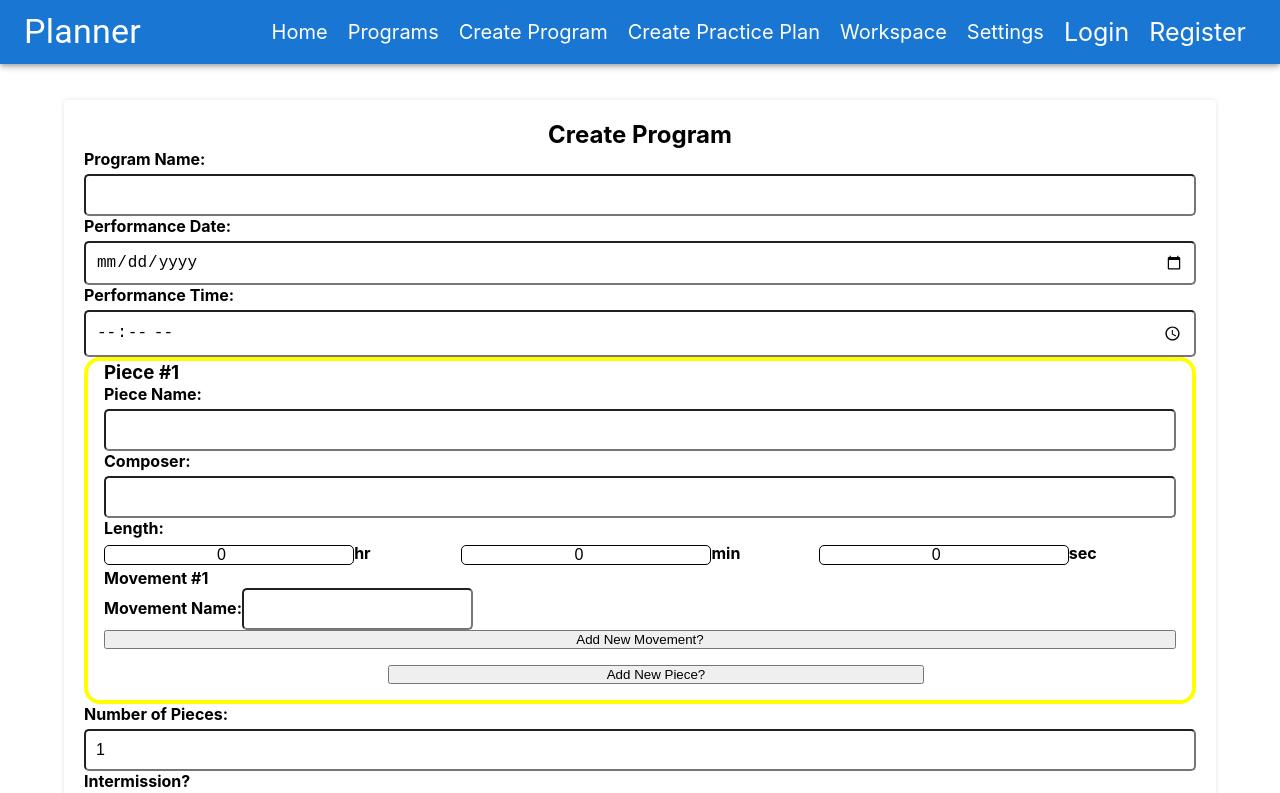
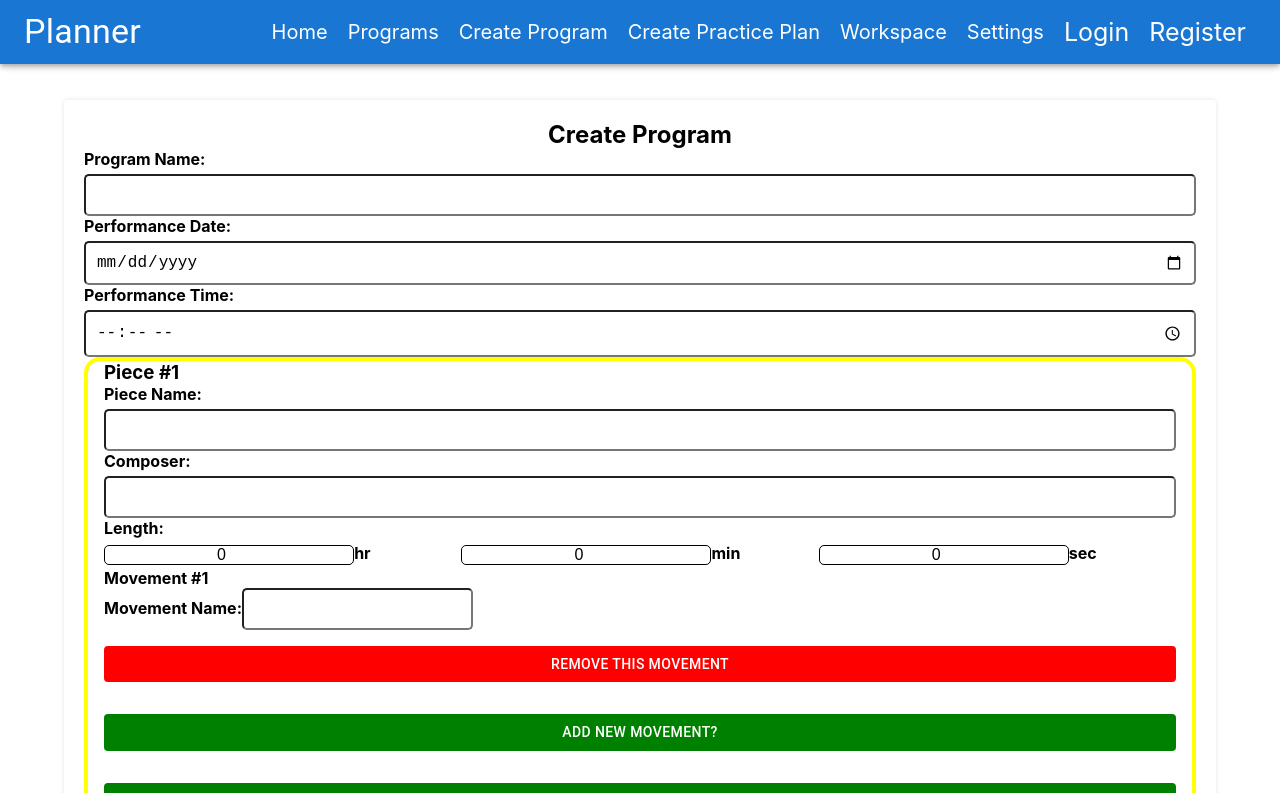
Before and after one commit to shoneriki/mern-practice, a React (Create React App) app in the folder client/: page /program/create in a window 1280 px wide. Shown: the top 793 px of the page. Built offline with nearby package versions, Linux system fonts and the light colour scheme.

Commit message:
changed buttons to MUI

```diff
--- a/client/src/App.css
+++ b/client/src/App.css
@@ -124,16 +124,6 @@ a {
   padding: 0 1rem;
 }
 
-.piece .btn-div {
-  width: 100%;
-  display: flex;
-  justify-content: center;
-  margin: 1rem;
-}
-
-.btn-div button {
-  width: 50%;
-}
 
 .piece .time-input {
   display: flex;
--- a/client/src/pages/create-program.js
+++ b/client/src/pages/create-program.js
@@ -3,6 +3,13 @@ import axios from "axios";
 import { useGetUserID } from "../hooks/useGetUserID";
 import {useNavigate} from "react-router-dom";
 import {useCookies} from "react-cookie";
+
+import {
+  Button,
+  Box,
+} from "@mui/material";
+import { styled } from "@mui/system";
+import MenuIcon from "@mui/icons-material/Menu";
 
 
 export const CreateProgram = () => {
@@ -127,6 +134,42 @@ const addPiece = () => {
     });
   };
 
+  const removePiece = (pieceIndex) => {
+    setProgram((prevState) => {
+      if (prevState.pieces.length <= 1) {
+        alert("At least one piece must remain.");
+        return prevState;
+      }
+      const newPieces = [...prevState.pieces];
+      newPieces.splice(pieceIndex, 1);
+      return {
+        ...prevState,
+        numOfPieces: prevState.numOfPieces - 1,
+        pieces: newPieces,
+      };
+    });
+  };
+
+  const removeMovement = (pieceIndex, movementIndex) => {
+    setProgram((prevState) => {
+      const newPieces = [...prevState.pieces];
+      if (newPieces[pieceIndex].movements.length <= 1) {
+        alert("At least one movement must remain in each piece.");
+        return prevState;
+      }
+      const newMovements = [...newPieces[pieceIndex].movements];
+      newMovements.splice(movementIndex, 1);
+      newPieces[pieceIndex] = {
+        ...newPieces[pieceIndex],
+        movements: newMovements,
+      };
+      return {
+        ...prevState,
+        pieces: newPieces,
+      };
+    });
+  };
+
 
 
   const handleSubmit = async (event) => {
@@ -177,7 +220,7 @@ const addPiece = () => {
         />
         {program.pieces.map((piece, pieceIndex) => {
           return (
-            <div key={pieceIndex} class="piece">
+            <Box key={pieceIndex} class="piece">
               <h3>Piece #{pieceIndex + 1}</h3>
               <label htmlFor={`piece-${pieceIndex}-name`}>Piece Name:</label>
               <input
@@ -251,20 +294,52 @@ const addPiece = () => {
                         handleChangeMovement(event, pieceIndex, movementIndex)
                       }
                     />
+                    <Button
+                      sx={{
+                        color: "white",
+                        backgroundColor: "red",
+                        width: "100%",
+                        margin: "1rem 0",
+                      }}
+                      onClick={() => removeMovement(pieceIndex, movementIndex)}
+                    >
+                      Remove this movement
+                    </Button>
                   </div>
                 );
               })}
 
-              <button type="button" onClick={() => addMovement(pieceIndex)}>
+              <Button
+                sx={{
+                  color: "white",
+                  backgroundColor: "green",
+                  margin: "1rem 0",
+                  "&:hover": {
+                    backgroundColor: "purple",
+                  },
+                }}
+                onClick={() => addMovement(pieceIndex)}
+              >
                 Add New Movement?
-              </button>
+              </Button>
 
-              <div className="btn-div">
-                <button type="button" onClick={addPiece}>
+              <Box sx={{ width: "100%" }} >
+                <Button
+                  sx={{
+                    color: "white",
+                    backgroundColor: "green",
+                    margin: "1rem 0",
+                    width: "100%",
+                    "&:hover": {
+                      backgroundColor: "purple",
+                    },
+                  }}
+                  onClick={addPiece}
+                >
                   Add New Piece?
-                </button>
-              </div>
-            </div>
+                </Button>
+              </Box>
+            </Box>
           );
         })}
         <label htmlFor="numOfPieces">Number of Pieces:</label>
```
